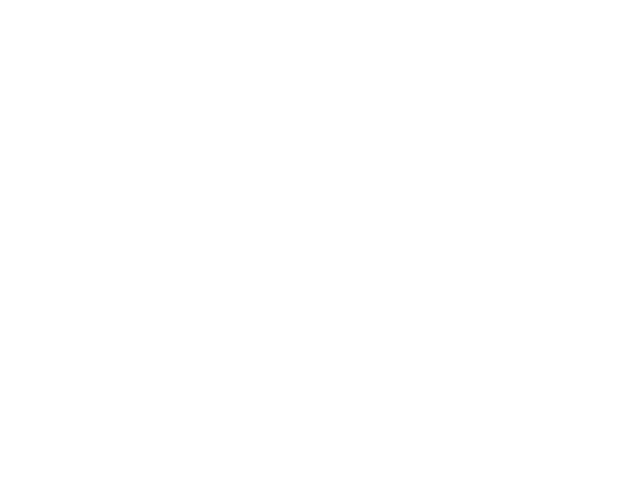
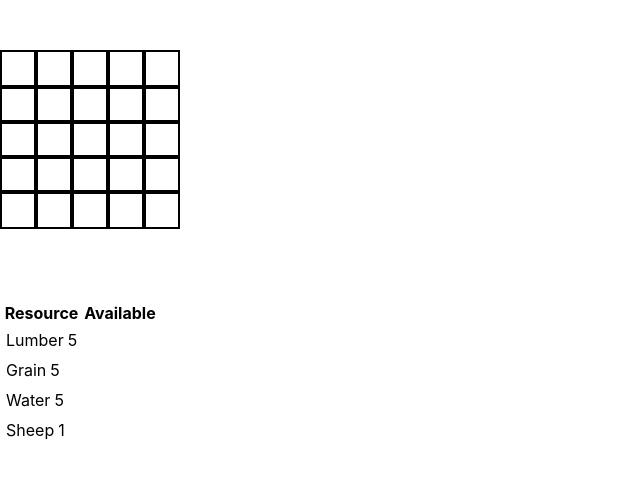
Before and after one commit to KateGrutter/Village-Simulator-React, a React (Create React App) app: page / in a window 1280 px wide. Shown: the top 478 px of the page, without its empty margins (0-640 px from the left). Built offline with nearby package versions, Linux system fonts and the light colour scheme.

Commit message:
basic changes to Map.css, ResourceLine.tsx added, .map() set up to display in table for ResourceView.tsx

```diff
--- a/src/components/Map/Map.css
+++ b/src/components/Map/Map.css
@@ -0,0 +1,24 @@
+.gameboard {
+    margin-top: 50px;
+    width: 200px;
+    height: 250px;
+    display: flex;
+    flex-direction: column;
+    align-items: center;
+
+  }
+  .gameboard-row {
+    width: 100%;
+    height: 14%;
+    display: flex;
+
+  }
+  .tile {
+    height: 100%;
+    width: 16%;
+    border: 2px solid black;
+    display: flex;
+    justify-content: center;
+    align-items: center;
+    color: white;
+  }
--- /dev/null
+++ b/src/components/ResourcesView/ResourceComponents/ResourceLine.tsx
@@ -0,0 +1,12 @@
+import { Resource } from "../../../models/Resource";
+
+export function ResourceLine (props: {resources: Resource}) {
+
+    return(
+        <div>
+
+            <td>{props.resources.icon}{props.resources.type}</td>
+            <td>{props.resources.amount}</td>
+        </div>
+    )
+}
--- a/src/components/ResourcesView/ResourcesView.tsx
+++ b/src/components/ResourcesView/ResourcesView.tsx
@@ -1,9 +1,10 @@
 import './ResourceView.css';
 import { Resource } from '../../models/Resource';
 import { useState } from 'react'
+import { ResourceLine } from './ResourceComponents/ResourceLine';
 
 export function ResourceView() {
-    const [resource, setResource] = useState<Resource[]>([
+    const [resources, setResources] = useState<Resource[]>([
         {
             type: "Lumber",
             amount: 5
@@ -22,6 +23,20 @@
         }
     ]);
     return (
-        <div></div>
+        <div>
+            <table>
+          <tr>
+            <th>Resource</th>
+            <th>Available</th>
+          </tr>
+            {
+                resources.map(resource =>
+                    <tr>
+                        <td><ResourceLine resources={resource}></ResourceLine></td>
+                    </tr>)
+            }
+
+          </table>
+        </div>
     )
 }
--- a/src/models/Resource.tsx
+++ b/src/models/Resource.tsx
@@ -1,4 +1,5 @@
 export interface Resource {
     type: string;
     amount: number;
+    icon?: string
 }
```
